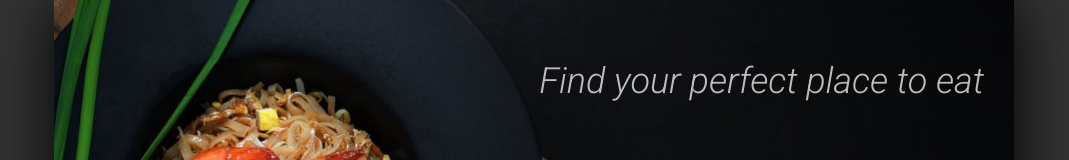
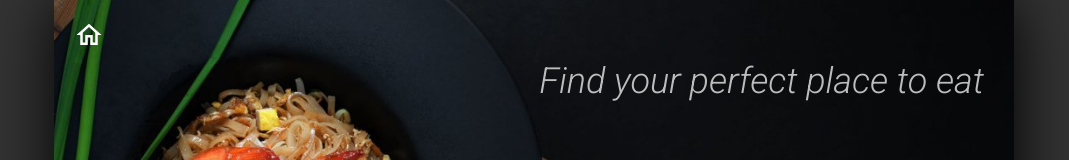
Before and after one commit to atranarta/redi-restaurants-finder, a React (Create React App) app: page / in a window 1280 px wide. Shown: the top 160 px of the page, without its empty margins (106-1175 px from the left). Built offline with nearby package versions, Linux system fonts and the light colour scheme; no server answers.

Commit message:
Added home button on top right

```diff
--- a/src/components/Header/Header.scss
+++ b/src/components/Header/Header.scss
@@ -3,7 +3,8 @@
 header {
   width: 100%;
   height: 325px;
-  background: url("../../assets/images/Black_Ceramic_Bowl_With_Food.jpg") no-repeat scroll -50px -300px;
+  background: url("../../assets/images/Black_Ceramic_Bowl_With_Food.jpg")
+    no-repeat scroll -50px -300px;
   background-size: 1120px;
 
   @include _970 {
@@ -43,3 +44,12 @@ h1 {
     padding: 60px 30px 60px 200px;
   }
 }
+
+.home-icon {
+  filter: invert(100%);
+  position: absolute;
+  margin-top: 20px;
+  margin-left: 20px;
+  width: 30px;
+  cursor: pointer;
+}
--- a/src/components/Header/index.js
+++ b/src/components/Header/index.js
@@ -1,11 +1,16 @@
-import React from 'react';
+import React from "react";
+import { Link } from "react-router-dom";
+import homeIcon from "../../assets/images/home-24px.svg";
 
-import './Header.scss';
+import "./Header.scss";
 
 const Header = () => (
   <header>
+    <Link to="/">
+      <img className="home-icon" src={homeIcon} alt="home icon" />
+    </Link>
     <h1>Find your perfect place to eat</h1>
   </header>
-)
+);
 
 export default Header;
```
Also changed, not shown: src/assets/images/home-24px.svg (added).
